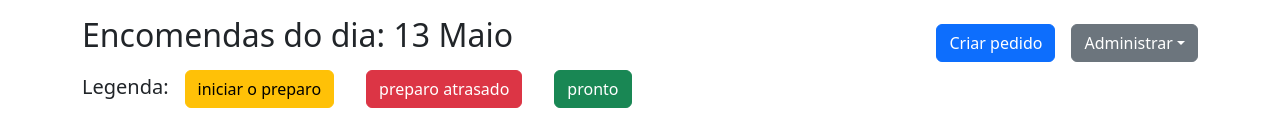
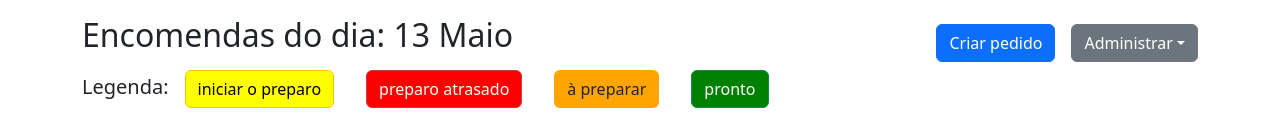
Before and after one commit to Marcia-Bernardo/EncomendaV2, a Next.js app: page /orderPage in a window 1280 px wide. Shown: the top 137 px of the page. Built offline with nearby package versions, Linux system fonts and the light colour scheme; no server answers.

Commit message:
color legenda

```diff
--- a/components/Legend.js
+++ b/components/Legend.js
@@ -4,16 +4,32 @@ const Legend = () => {
   return (
     <div>
       Legenda:
-      <button type="button" className="btn btn-warning mx-3">
+      <button
+        type="button"
+        className="btn btn-warning mx-3"
+        style={{ backgroundColor: "yellow" }}
+      >
         iniciar o preparo
       </button>
-      <button type="button" className="btn btn-danger mx-3">
+      <button
+        type="button"
+        className="btn btn-danger mx-3"
+        style={{ backgroundColor: "red" }}
+      >
         preparo atrasado
       </button>
-      {/* <button type="button" className="btn btn-orange mx-3">
+      <button
+        type="button"
+        className="btn btn-orange mx-3"
+        style={{ backgroundColor: "orange" }}
+      >
         à preparar
-      </button> */}
-      <button type="button" className="btn btn-success mx-3">
+      </button>
+      <button
+        type="button"
+        className="btn btn-success mx-3"
+        style={{ backgroundColor: "green" }}
+      >
         pronto
       </button>
     </div>
```
